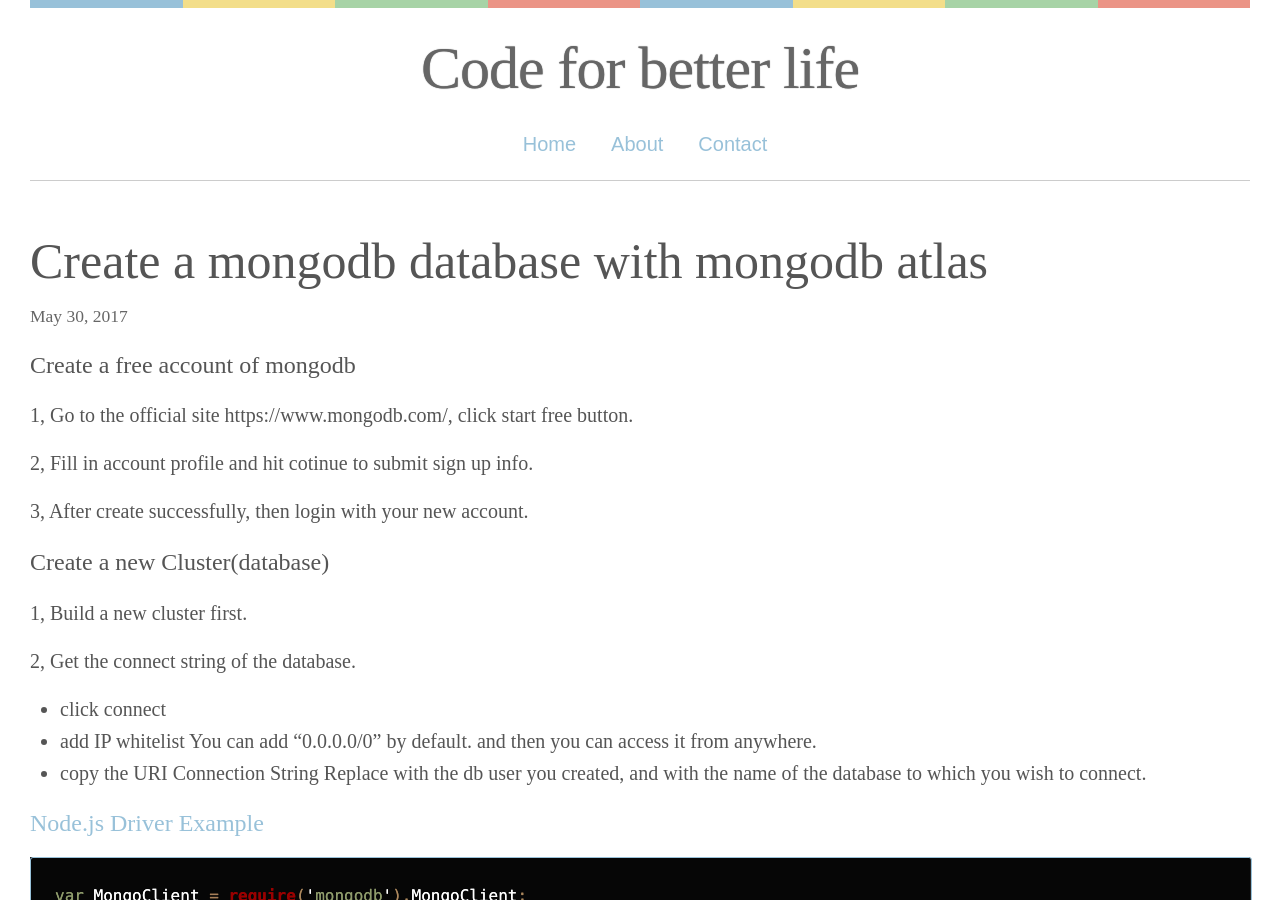
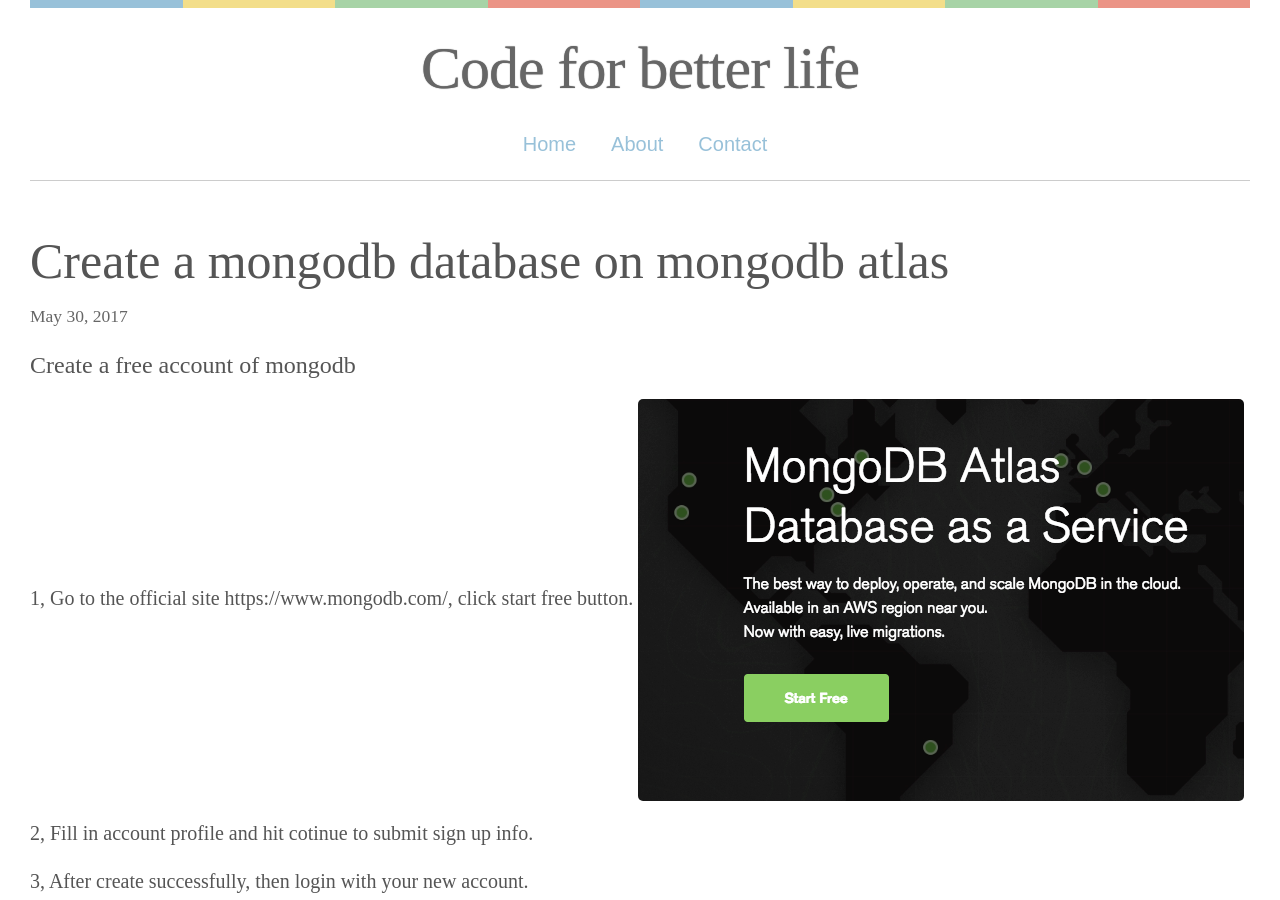
Before and after one commit to YYvanYang/yyvanyang.github.io, a Jekyll site: the page built from _posts/2017-05-30-creat-mongodb-atlas.md, in a window 1280 px wide and 900 px high. Built offline with Jekyll 4.4.1, drawn with Linux system fonts in a browser that asks for light colours; some web fonts are replaced; comment, search, counter and statistics services are not loaded.

Commit message:
add missing pics

```diff
--- a/_posts/2017-05-30-creat-mongodb-atlas.md
+++ b/_posts/2017-05-30-creat-mongodb-atlas.md
@@ -1,13 +1,13 @@
 ---
 layout: post
-title:  "Create a mongodb database with mongodb atlas"
+title:  "Create a mongodb database on mongodb atlas"
 categories: node
 ---
 
 ### Create a free account of mongodb
 
 1, Go to the official site https://www.mongodb.com/, click start free button.
-![](./start-free.png)
+![](../images/start-free.png)
 
 2, Fill in account profile and hit cotinue to submit sign up info.
 
@@ -18,10 +18,10 @@
 
 2, Get the connect string of the database.
   - click connect
-    ![](./db-connect.png)
+    ![](../images/db-connect.png)
   - add IP whitelist
     You can add "0.0.0.0/0" by default. and then you can access it from anywhere.
-    ![](./conn-string.png)
+    ![](../images/conn-string.png)
   - copy the URI Connection String
     Replace <PASSWORD> with the db user you created, and <DATABASE> with the name of the database to which you wish to connect.
 
```
Also changed, not shown: images/conn-string.png (added), images/db-connect.png (added), images/start-free.png (added).
